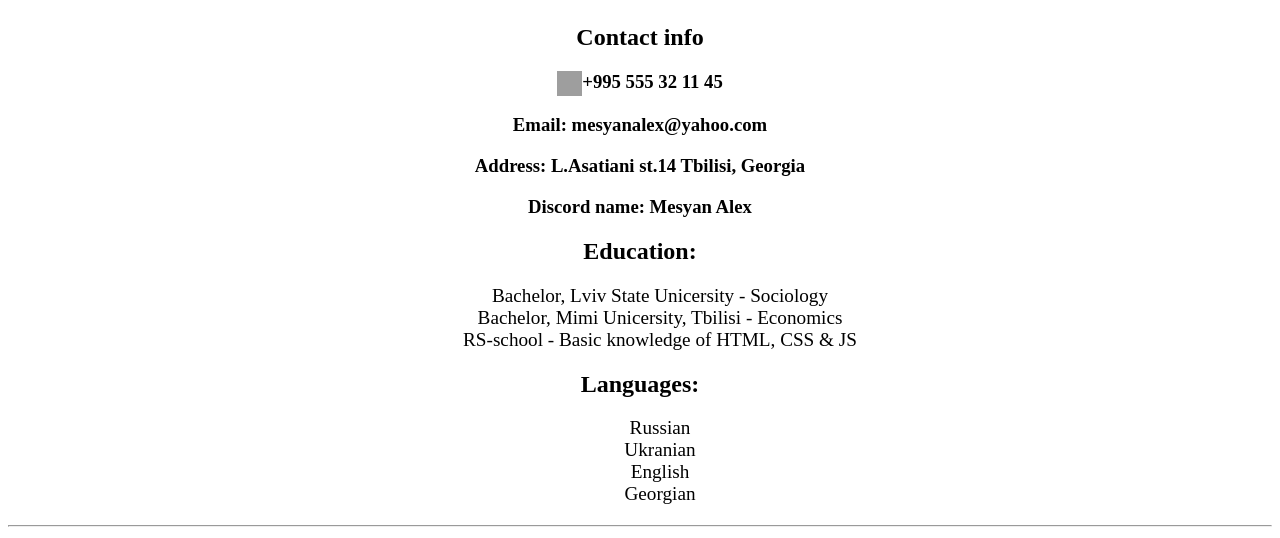
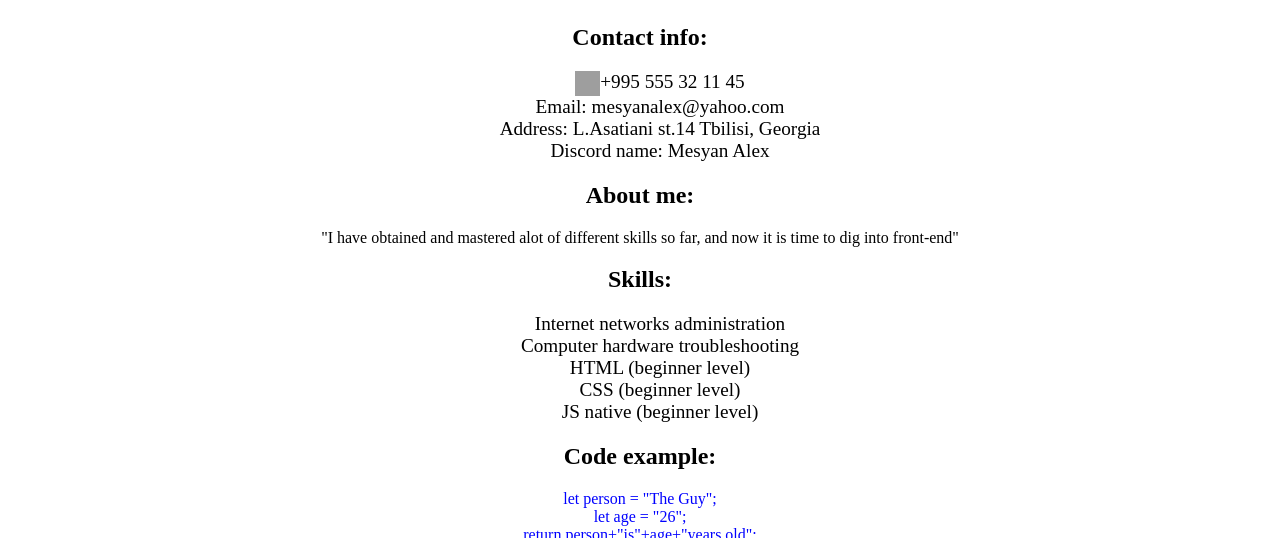
Before and after one commit to MesyanAlex/rsschool-cv, a plain HTML site: page index.html in a window 1280 px wide. Shown: the part 84-622 px from the top of the page. Drawn offline with Linux system fonts and the light colour scheme; grey boxes are pictures that could not be loaded.

Commit message:
feat: add new info into cv

```diff
--- a/index.html
+++ b/index.html
@@ -12,11 +12,33 @@
         <h1 class="nametag">Alexander Mesyan</h1>
     </header>
     <main>
-        <h2>Contact info</h2>
-        <h3 class="phone"><img class="phone-icon" src="https://encrypted-tbn0.gstatic.com/images?q=tbn:ANd9GcRxqk4Fpv6vPc1klxmWNqEQAzM2kXxBrN_e2p3aoh-0zL4BMVjvvYcEb7-QN8bG8bnBiTM&usqp=CAU" alt="image error">+995 555 32 11 45</h3>
-        <h3>Email: mesyanalex@yahoo.com</h3>
-        <h3>Address: L.Asatiani st.14 Tbilisi, Georgia</h3>
-        <h3>Discord name: Mesyan Alex</h3>
+        <h2>Contact info:</h2>
+        <ul class="no-bullet-list">
+            <li class="phone"><img class="phone-icon" src="https://encrypted-tbn0.gstatic.com/images?q=tbn:ANd9GcRxqk4Fpv6vPc1klxmWNqEQAzM2kXxBrN_e2p3aoh-0zL4BMVjvvYcEb7-QN8bG8bnBiTM&usqp=CAU" alt="image error">+995 555 32 11 45</li>
+            <li>Email: mesyanalex@yahoo.com</li>
+            <li>Address: L.Asatiani st.14 Tbilisi, Georgia</li>
+            <li>Discord name: Mesyan Alex</li>
+        </ul>
+        <h2>About me:</h2>
+        <p>
+            "I have obtained and mastered alot of different skills so far, and now it is time to dig into front-end"
+        </p>
+        <h2>Skills:</h2>
+        <ul class="no-bullet-list">
+            <li>Internet networks administration</li>
+            <li>Computer hardware troubleshooting</li>
+            <li>HTML (beginner level)</li>
+            <li>CSS (beginner level)</li>
+            <li>JS native (beginner level)</li>
+        </ul>
+        <h2>Code example:</h2>
+        <div class="code-example">
+            <div>let person = "The Guy";</div>
+            <div>let age = "26";</div>
+            <div>return person+"is"+age+"years old";</div>
+        </div>
+        <h2>Completed tasks so far:</h2>
+        <a href="https://mesyanalex.github.io/rsschool-cv/">This actual CV</a>
         <h2>Education:</h2>
         <ul class="no-bullet-list">
             <li>Bachelor, Lviv State Unicersity - Sociology</li>
--- a/styles.css
+++ b/styles.css
@@ -49,3 +49,6 @@ main {
     list-style-type: none;
     font-size: larger;
 }
+.code-example {
+    color: blue;
+}
```
